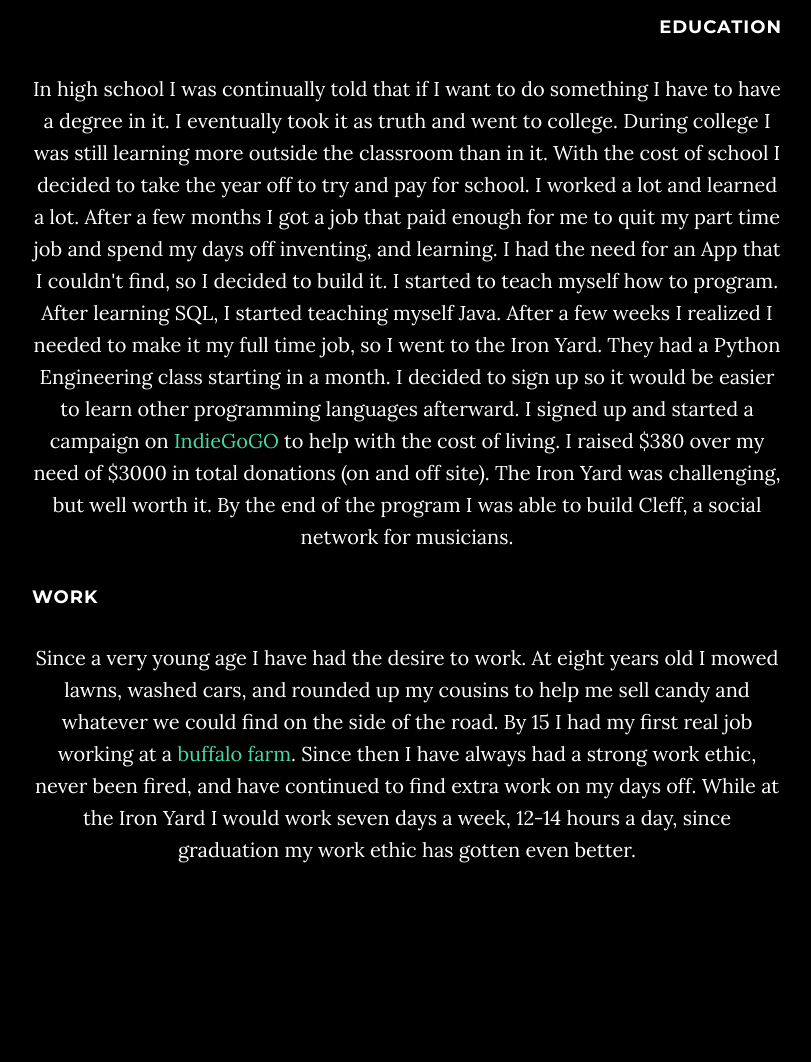
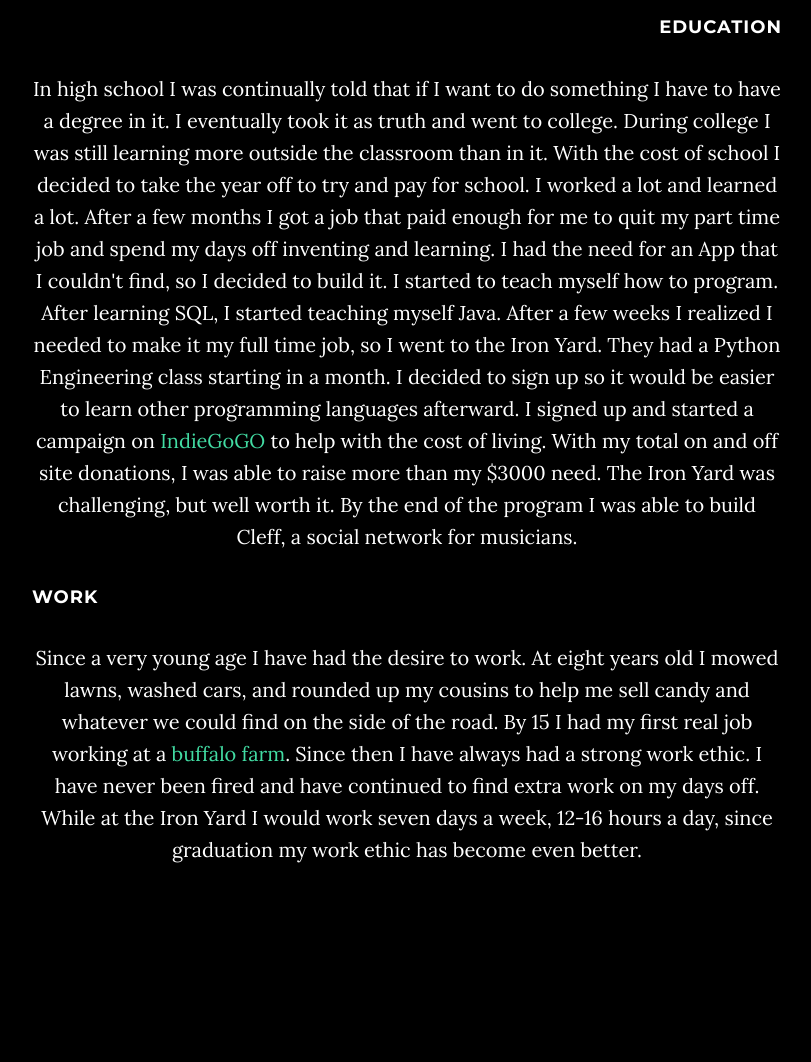
Before and after one commit to lancekrogers/blog-package, a Django app: page / in a window 1280 px wide. Shown: the part 1318-2380 px from the top of the page, without its empty margins (233-1044 px from the left). Run offline with Django 3.2, Linux system fonts and the light colour scheme; some libraries are stand-ins or nearby versions.

Commit message:
grammer fix

```diff
--- a/blog_package/portfolio/templates/portfolio/portfolio.html
+++ b/blog_package/portfolio/templates/portfolio/portfolio.html
@@ -47,14 +47,15 @@
                     I was still learning more outside the classroom than in it.  With
                     the cost of school I decided to take the year off to try and pay for school.
                     I worked a lot and learned a lot.  After a few months I got a job that paid enough
-                    for me to quit my part time job and spend my days off inventing, and learning.  I had the
+                    for me to quit my part time job and spend my days off inventing and learning.  I had the
                     need for an App that I couldn't find, so I decided to build it.  I started to teach myself
                     how to program.  After learning SQL, I started teaching myself Java.  After
                     a few weeks I realized I needed to make it my full time job, so I went to the Iron Yard.
                     They had a Python Engineering class starting in a month.  I decided to sign up so it would
                     be easier to learn other programming languages afterward.  I signed up and
                     started a campaign on <a href="http://igg.me/at/4j3KqB4PDvk">IndieGoGO</a> to help with
-                    the cost of living.  I raised $380 over my need of $3000 in total donations (on and off site).
+                    the cost of living.  With my total on and off site donations, I was able to raise more than my
+                    $3000 need.
                     The Iron Yard was challenging, but well worth it.  By the end of the program I was able
                     to build Cleff, a social network for musicians.
 
@@ -65,9 +66,9 @@
                     At eight years old I mowed lawns, washed cars, and rounded up my cousins
                     to help me sell candy and whatever we could find on the side of the road.
                     By 15 I had my first real job working at a <a href="https://foodmarketmaker.com/uploads/71b6c019a0c3ca34687fdb0fa898551b.pdf">buffalo farm</a>.
-                    Since then I have always had a strong work ethic, never been fired, and have continued to
-                    find extra work on my days off.  While at the Iron Yard I would work seven days a week, 12-14 hours
-                    a day, since graduation my work ethic has gotten even better.
+                    Since then I have always had a strong work ethic. I have never been fired and have continued to
+                    find extra work on my days off.  While at the Iron Yard I would work seven days a week, 12-16 hours
+                    a day, since graduation my work ethic has become even better.
                  </p>
             </div>
         </div>
```
